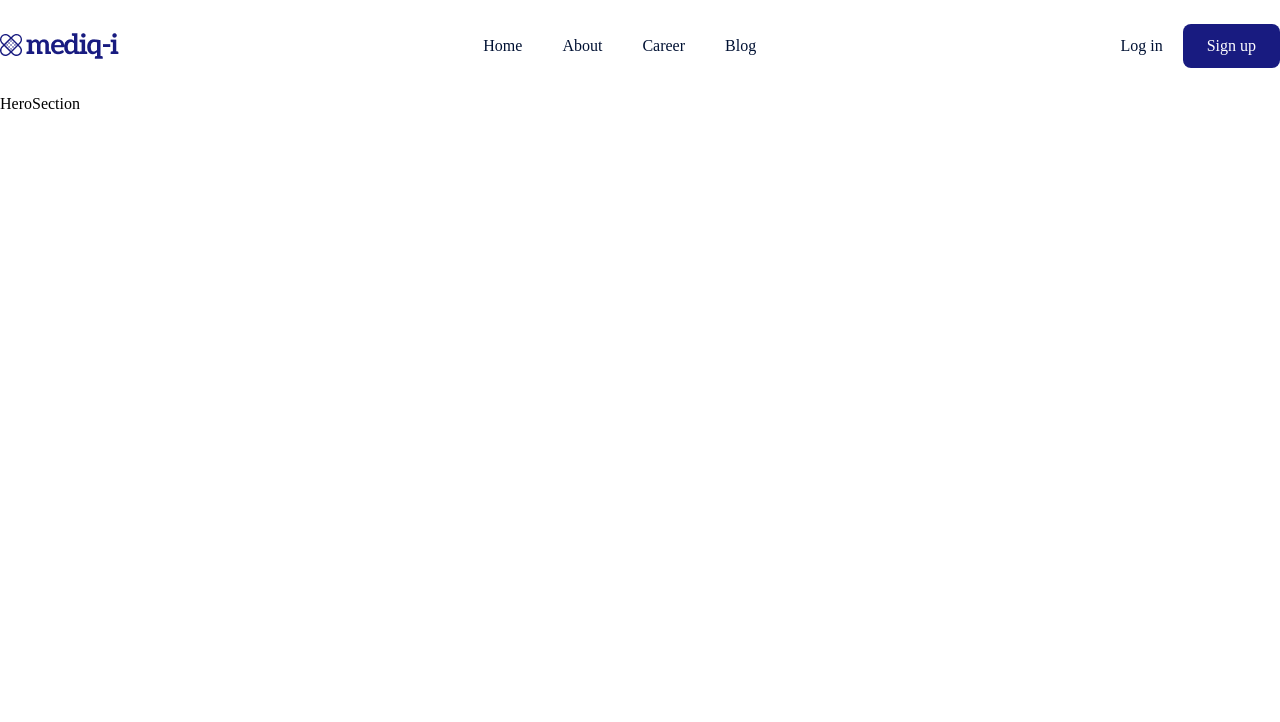
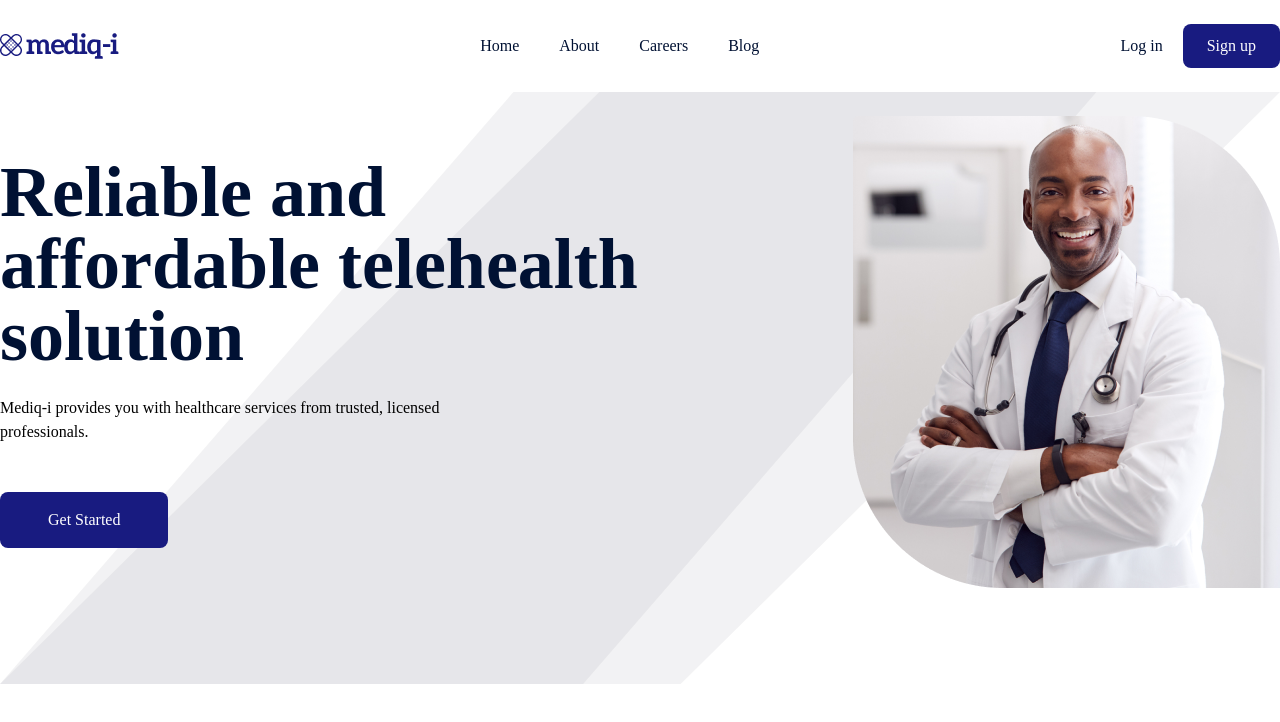
Before and after one commit to alvinokafor/mediq-i, a React (Vite) app: page / in a window 1280 px wide. Shown: the top 722 px of the page. Built offline with nearby package versions, Linux system fonts and the light colour scheme.

Commit message:
hero section added

```diff
--- a/src/App.jsx
+++ b/src/App.jsx
@@ -3,7 +3,7 @@ import HeroSection from "./components/HeroSection";
 
 function App() {
   return (
-    <section className="max-w-[325px] md:max-w-[1280px] mx-auto">
+    <section>
       <NavBar />
       <HeroSection />
     </section>
--- a/src/components/HeroSection.jsx
+++ b/src/components/HeroSection.jsx
@@ -1,7 +1,34 @@
-
-
 export default function HeroSection() {
   return (
-    <section className="z-10">HeroSection</section>
-  )
+    <section className="z-10 relative">
+      <img
+        className="hidden md:block z-10 absolute"
+        src="/assets/hero-bg.svg"
+        alt=""
+      />
+      <div className="outer-container flex flex-col-reverse items-center py-6 md:flex-row">
+        <div className="z-20 text-center md:text-left">
+
+          <h1 className="text-3xl md:text-7xl text-secondary font-bold md:w-4/5">
+            Reliable and affordable telehealth solution
+          </h1>
+
+          <p className="mt-6 md:w-[55%]">
+            Mediq-i provides you with healthcare services from trusted, licensed
+            professionals.{" "}
+          </p>
+
+          <button className="hover:opacity-90 transition-all duration-100 cursor-pointer mt-8 py-3 px-8 text-white font-medium bg-primary rounded-lg md:py-4 md:px-12 md:mt-12">
+            Get Started
+          </button>
+        </div>
+
+        <img
+          className="z-20 hidden md:block"
+          src="/assets/hero-pic.png"
+          alt=""
+        />
+      </div>
+    </section>
+  );
 }
--- a/src/components/NavBar.jsx
+++ b/src/components/NavBar.jsx
@@ -5,19 +5,19 @@ export default function NavBar() {
 
   return (
     <>
-      <section className="flex justify-between items-center font-medium py-6">
+      <section className="outer-container flex justify-between items-center font-medium py-6">
         <img src="/assets/brand.png" alt="Logo" />
 
-        <ul className="hidden md:flex items-center space-x-10 text-[#001133]">
+        <ul className="hidden md:flex items-center space-x-10 text-secondary">
           <li>Home</li>
           <li>About</li>
-          <li>Career</li>
+          <li>Careers</li>
           <li>Blog</li>
         </ul>
 
         <div className="hidden md:block space-x-5">
-          <button className="text-[#001133]">Log in</button>
-          <button className="bg-[#181B80] py-2.5 px-6 text-white rounded-lg">
+          <button className="text-secondary">Log in</button>
+          <button className="bg-primary py-2.5 px-6 text-white rounded-lg">
             Sign up
           </button>
         </div>
@@ -31,18 +31,18 @@ export default function NavBar() {
       </section>
 
       {mobileMenu && (
-        <div className="md:hidden z-20 absolute bg-white top-[80px] w-[325px]">
+        <div className="md:hidden z-20 absolute bg-white top-[80px] w-full px-6">
           <ul className="text-[#001133] font-medium space-y-4">
             <li>Home</li>
             <li>About</li>
-            <li>Career</li>
+            <li>Careers</li>
             <li>Blog</li>
             <li>
-              <button className="text-[#001133]">Log in</button>
+              <button className="text-secondary">Log in</button>
             </li>
             <li>
               {" "}
-              <button className="bg-[#181B80] py-1 px-1.5 text-white rounded-lg">
+              <button className="bg-primary py-1 px-1.5 text-white rounded-lg">
                 Sign up
               </button>
             </li>
--- a/src/index.css
+++ b/src/index.css
@@ -1,3 +1,7 @@
 @tailwind base;
 @tailwind components;
 @tailwind utilities;
+
+.outer-container {
+  @apply max-w-[325px] md:max-w-[1280px] mx-auto;
+}
--- a/tailwind.config.cjs
+++ b/tailwind.config.cjs
@@ -6,6 +6,10 @@ module.exports = {
       fontFamily: {
         sans: ["Dm Sans", "san-serif"],
       },
+      colors: {
+        'primary': '#181B80',
+        'secondary': '#001133'
+      }
     },
   },
   plugins: [],
```
Also changed, not shown: public/assets/hero-pic.png.
